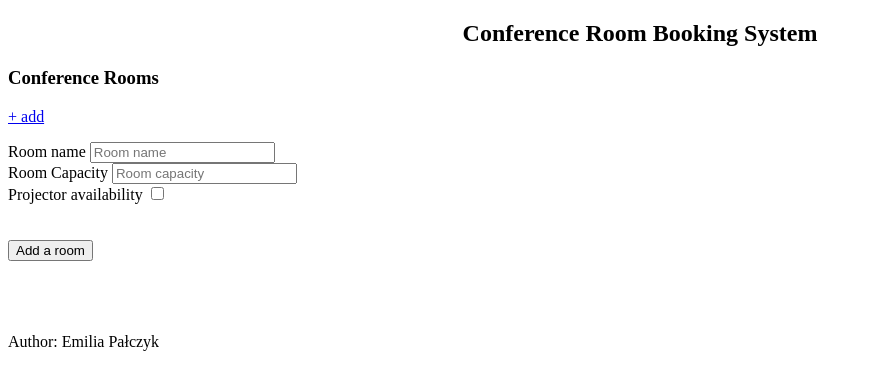
After one commit to pailime/Django_Workshop, a Django app: page /room/new/ in a window 1280 px wide. The commit adds this page. Shown: the top 390 px of the page, without its empty margins (0-871 px from the left). Run offline with Django 4.2, Linux system fonts and the light colour scheme; data that the repository does not hold is empty.

Commit message:
all rooms list - in progress

```diff
--- a/Conference_Room_Reservation/Conference_Room_Reservation/urls.py
+++ b/Conference_Room_Reservation/Conference_Room_Reservation/urls.py
@@ -19,5 +19,6 @@ from Reservation_app import views
 
 urlpatterns = [
     path('admin/', admin.site.urls),
-    path('base/', views.base, name='base')
+    path('home/', views.Base, name='base'),
+    path('room/new/', views.AddRoom, name='adding')
 ]
--- /dev/null
+++ b/Conference_Room_Reservation/Reservation_app/templates/add_room.html
@@ -0,0 +1,55 @@
+<!DOCTYPE html>
+<html lang="en">
+<head>
+    <meta charset="UTF-8">
+    <title>Reservation</title>
+</head>
+
+<body>
+<!-- Nav --->
+    <h2 align="center">Conference Room Booking System</h2>
+    <nav>
+      <div>
+          <h3>Conference Rooms</h3>
+          <ul>
+              {% for room in rooms %}
+              <li><a href="/{{ room.name }}"> {{ room.name }} </a></li>
+              {% endfor %}
+          </ul>
+          <p><a href="/room/new/">+ add</a></p>
+      </div>
+    </nav>
+<!-- Nav --->
+
+<!-- Form --->
+<form action="" method="POST">
+    {% csrf_token %}
+    <div>
+        <label for="room_name">Room name</label>
+        <input type="text" id="room_name" placeholder="Room name" name="room_name">
+    </div>
+    <div>
+        <label for="capacity">Room Capacity</label>
+        <input type="number" step="1" id="capacity" placeholder="Room capacity" name="room_capacity">
+    </div>
+    <div>
+        <label class="form-check-label" for="projector">Projector availability</label>
+        <input type="checkbox" name="projector" id="projector">
+    </div><br><br>
+    <button type="submit">Add a room</button>
+</form>
+<!-- Form --->
+<br>
+<br>
+<br>
+<br>
+<!-- Footer --->
+<footer class="footer">
+      <div class="container">
+        <span class="text-muted">Author: Emilia Pałczyk</span>
+      </div>
+</footer>
+<!-- Footer --->
+
+</body>
+</html>
--- a/Conference_Room_Reservation/Reservation_app/views.py
+++ b/Conference_Room_Reservation/Reservation_app/views.py
@@ -1,10 +1,10 @@
-from django.shortcuts import render
+from django.shortcuts import render, redirect
 from Reservation_app.models import ConferenceRoom
 
 # Create your views here.
 
 
-def base(request):
+def Base(request):
     rooms = ConferenceRoom.objects.all()
     return render(
         request,
@@ -16,6 +16,31 @@ def base(request):
 def AddRoom(request):
     rooms = ConferenceRoom.objects.all()
     if request.method == "GET":
-        pass
+        return render(
+            request,
+            'add_room.html',
+            context={'rooms': rooms}
+        )
+
     elif request.method == "POST":
-        pass
+        room_name = request.POST.get("room_name")
+        room_capacity = request.POST.get("room_capacity")
+        projector = request.POST.get("projector")
+        if not room_name:
+            return render(
+                'add_room.html',
+                context={'error': 'Please enter a Room Name'}
+            )
+        if room_name == rooms.name:
+            return render(
+                'add_room.html',
+                context={'error': 'This room already exists'}
+            )
+        if room_capacity <= 0:
+            return render(
+                'add_room.html',
+                context={'error': 'The given value of Room Capacity must be positive'}
+            )
+
+        ConferenceRoom.objects.create(name=room_name, capacity=room_capacity, projector_availability=projector)
+        return redirect("Base")
```
Also changed, not shown: Conference_Room_Reservation/Reservation_app/templates/base.html (+27 -5 lines), Conference_Room_Reservation/Reservation_app/models.py (line endings or trailing spaces).
